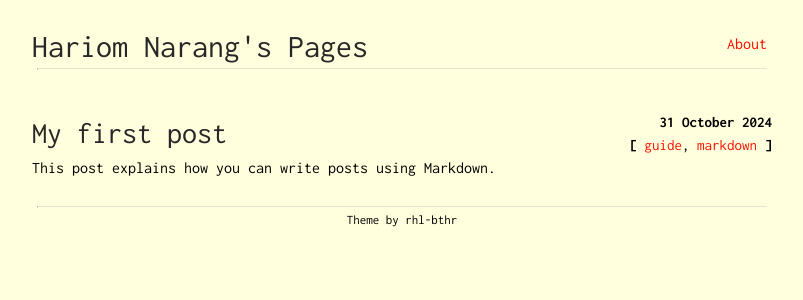
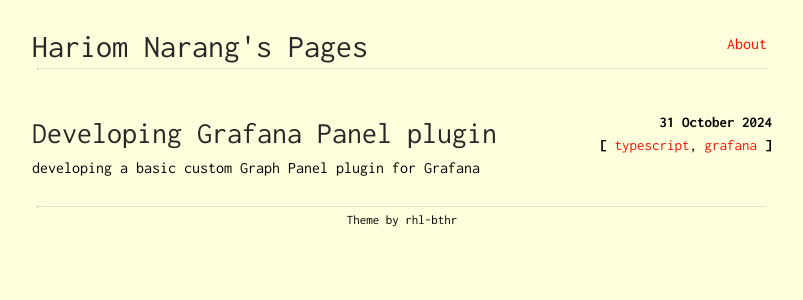
Before and after one commit to narang99/narang99.github.io, a Jekyll site: the page built from index.html, in a window 1280 px wide. Shown: the top 300 px of the page, without its empty margins (238-1041 px from the left). Built offline with Jekyll 4.4.1, drawn with Linux system fonts in a browser that asks for light colours; some of the changed lines change nothing that is shown.

Commit message:
added grafana panel plugin tutorial

````diff
--- a/_posts/2024-10-31-first.md
+++ /dev/null
@@ -1,23 +0,0 @@
----
-layout: post
-title: My first post
-subtitle: This post explains how you can write posts using Markdown.
-tags: [guide, markdown]
----
-
-# Hey this
-1.  first
-2. second
-3. third
-
-## table
-
-| hehe | hihu |
-| ---| --- |
-|ha|jhi|
-
-
-{% highlight python %}
-def hehe():
-    print("joo")
-{% endhighlight %}
--- /dev/null
+++ b/_posts/2024-10-31-grafana-react-panel.md
@@ -0,0 +1,295 @@
+---
+layout: post
+title: Developing Grafana Panel plugin
+subtitle: developing a basic custom Graph Panel plugin for Grafana
+tags: [typescript, grafana]
+---
+
+**NOTE: This is an old post that I've transferred here, the original post is [here in medium](https://medium.com/@hariom.2711/grafana-react-panel-plugins-545cb9afa42d)**
+In a previous project of mine, I had to write some basic panel plugins for the Grafana ecosystem. Now in my searches I couldn't find a lot of good small beginner examples for the React Ecosystem of their plugins. I managed to go through with my job by looking at the component props and types in the library.
+Therefore I thought I'll share my experience for someone who's looking for tutorials of this type.
+**Note:** You can view the final working code for this tutorial [here](https://github.com/narang99/grafana-plugin-tutorial)
+
+---
+
+Grafana React Plugins are written in TypeScript and you need to have basic TypeScript knowledge along with its API in the React ecosystem.
+There are three types of plugins in the Grafana system.
+1. Panel Plugins: These are the plugins you write to make a custom panel.
+2. Datasource Plugins: This facilitates for you to provide your own custom datasource.
+3. App Plugins: With these you can use Grafana API to make app level plugins.
+
+This blog post discusses React panel plugins for Grafana.
+
+# Setup
+
+**Note:** If you know the basic setup and directory structure of Grafana plugins you can skip to the next section.
+
+You can take a look at detailed structure of Grafana plugins [here](https://grafana.com/developers/plugin-tools/tutorials/build-a-panel-plugin#2)
+
+You can create a folder for storing plugins anywhere in your system. You have to add the path of the folder in the Grafana configuration file. Grafana loads up all the plugins you have kept on startup.
+The configuration file should have:
+
+```toml
+[paths]
+plugins = "path/to/GrafanaPlugins"
+```
+
+`@grafana-toolkit` is a CLI which will help you create basic structure of your plugin and also provide build and debug scripts. Think of it as a Grafana plugin equivalent of `create-react-app`
+
+```bash
+npm install -g @grafana/toolkit
+```
+Use `@grafana-toolkit` to create a skeleton for your plugin. Here the plugin name is GraphPlugin
+
+```bash
+npx @grafana/toolkit plugin:create graph-plugin
+cd graph-plugin
+npm install
+```
+
+You’ll see a skeleton directory structure. `module.tsx` (the skeleton structure may have `module.ts`, its easier to change the extension to `tsx`)is the entry-point of the Plugin. `plugin.json` has plugin related metadata. You can change the name attribute to provide a name to your plugin. type can be panel, datasource, app.
+
+
+# Panel Plugin Basics
+
+Your main panel should have props of type `PanelProps<options>`. You have to specify the type for options. options are basically used to enable the user to provide custom settings for your panel. The type you specify for options governs this behavior. For now we keep it empty.
+
+```typescript
+import React from 'react';
+import { PanelProps } from '@grafana/data';
+
+export interface GraphPanelOptions {
+
+};
+
+export const GraphPanel:React.FC<PanelProps<GraphPanelOptions>>
+  = props => {
+  return (
+    <div></div>
+  );
+}
+```
+
+`props` will contain many attributes. Relevant ones for our GraphPanel are `data`, `width`, `height`, `timeRange`.
+`data` attribute contains the whole of your time-series data. Each time-series contains two fields, the first one being your time points and the other one being the function you plot on y-axis. There will be multiple time-series which will come as different lines plotted on the same graph in your `data` attribute depending on your backend. `width`, and `height` contain the actual width and height of the space allocated to your panel when it is rendered on Grafana. `timeRange` is the time range selected by the user.
+
+# Making a Graph Panel
+
+The Graph Panel can be made by the components `Graph` or `GraphWithLegend`. We will use `Graph` for simplicity.
+You need to pass the props correctly to Graph. Here is the definition of type of props defined in `@grafana-ui` for `Graph` component.
+
+
+```typescript
+export interface GraphProps {
+  ariaLabel?: string;
+  children?: JSX.Element | JSX.Element[];
+  series: GraphSeriesXY[];
+  timeRange: TimeRange; // NOTE: we should aim to make `time` a property of the axis, not force it for all graphs
+  timeZone?: TimeZone; // NOTE: we should aim to make `time` a property of the axis, not force it for all graphs
+  showLines?: boolean;
+  showPoints?: boolean;
+  showBars?: boolean;
+  width: number;
+  height: number;
+  isStacked?: boolean;
+  lineWidth?: number;
+  onHorizontalRegionSelected?: (from: number, to: number) => void;
+}
+```
+
+The required props are `width`, `height`, `timeRange`, `series`. You can pass `props.width`, `props.height`, `props.timeRange` to the first three respectively (These are good defaults). series prop holds the data you want to render in your graph. Each line that you see on a normal Grafana is of type `GraphSeriesXY.` Each panel can render multiple lines for different metrics/variables and therefore series is an array of `GraphSeriesXY.` We can construct `series` prop from `props.data.` All time-series data in Grafana is stored and used as an object of type `DataFrame.` It is kind of like data frames in data science if you are familiar with them (like pandas dataframes). `props.data.series` is of type `DataFrame[]`, ie. you have a collection of time-series data stored as an array. Each item in this array corresponds to a single element in your `GraphSeriesXY[]` array. We have to therefore map object of type `DataFrame` to object of type `GraphSeriesXY`. This can be done in a straightforward way as follows:
+
+
+```typescript
+let ser_ind = 0;
+const series: GraphSeriesXY[] = props.data.series.map(item => {
+const timeVals: GraphSeriesValue[] = item.fields[0].values.toArray();
+const yVals: GraphSeriesValue[] = item.fields[1].values.toArray();
+
+const data: GraphSeriesValue[][] = [];
+for (let i = 0; i < timeVals.length; i++) {
+  data.push([timeVals[i], yVals[i]]);
+}
+
+const unixTimeRange = props.timeRange.to.unix() - props.timeRange.from.unix();
+const ser: GraphSeriesXY = {
+  seriesIndex: ser_ind++,
+  yAxis: { index: 0 },
+  isVisible: true,
+  timeField: props.data.series[0].fields[0],
+  valueField: props.data.series[0].fields[1],
+  timeStep: props.width / unixTimeRange,
+  data: data,
+  label: 'some label',
+};
+return ser;
+});
+```
+
+We map through `props.data.series`. Each itemis of type `DataFrame`. The time-series data is stored in the `fields` array of `item`. Each field inside the `fields` array consists of data points for a single axis. We have two axis in our graphs, `time` (`fields[0]`, x axis) and `values` (`fields[1]`, y axis). We construct `data` of type `GraphSeriesValue[][]`. We create `ser` using `data`, `fields` and `timeRange` in unix values. From this transformation we get a `series` array which can be passed to `Graph` component. Make sure to give a distinct index to each item in `series` (`ser_ind` here). You can take a look at type `GraphSeriesXY` if you want to play around with other props like `color`, etc.
+
+# Graph Component
+
+Finally we pass the `series` object to `Graph` component.
+
+```typescript
+return (
+  <div>
+     <Graph
+        height={props.height}
+        width={props.width}
+        series={series}
+        timeRange={props.timeRange}
+        showLines={true}
+      />
+  </div>
+);
+```
+
+# Final Code for GraphPanel
+Here is everything in a single snippet
+
+```typescript
+import React from 'react';
+import { PanelProps, GraphSeriesXY, GraphSeriesValue } from '@grafana/data';
+import { Graph } from '@grafana/ui';
+
+export interface GraphPanelOptions {
+  graphType: string;
+}
+
+export const GraphPanel: React.FC<PanelProps<GraphPanelOptions>> = props => {
+  let ser_ind = 0;
+  const series: GraphSeriesXY[] = props.data.series.map(item => {
+    const timeVals: GraphSeriesValue[] = item.fields[0].values.toArray();
+    const yVals: GraphSeriesValue[] = item.fields[1].values.toArray();
+
+    const data: GraphSeriesValue[][] = [];
+    for (let i = 0; i < timeVals.length; i++) {
+      data.push([timeVals[i], yVals[i]]);
+    }
+
+    const unixTimeRange = props.timeRange.to.unix() - props.timeRange.from.unix();
+    const ser: GraphSeriesXY = {
+      seriesIndex: ser_ind++,
+      yAxis: { index: 0 },
+      isVisible: true,
+      timeField: props.data.series[0].fields[0],
+      valueField: props.data.series[0].fields[1],
+      timeStep: props.width / unixTimeRange,
+      data: data,
+      label: 'some label',
+    };
+    return ser;
+  });
+
+  const showLines = props.options.graphType === 'line';
+  const showBars = props.options.graphType === 'bar';
+  return (
+    <div>
+      <Graph
+        height={props.height}
+        width={props.width}
+        series={series}
+        timeRange={props.timeRange}
+        showLines={showLines}
+        showBars={showBars}
+      />
+    </div>
+  );
+};
+```
+
+# module.tsx
+
+We have to export the `GraphPanel` component wrapped inside the `PanelPlugin` component from Grafana from `module.tsx` (the entry point of the plugin). A basic `module.tsx` would be:
+
+```typescript
+import { PanelPlugin } from '@grafana/data';
+import { GraphPanel, GraphPanelOptions } from './GraphPanel';
+
+export const plugin = new PanelPlugin<GraphPanelOptions>(GraphPanel);
+```
+Thats it. Doing this will create a basic GraphPanel which you can further customize according to your own needs.
+
+# Options
+
+The default Graph Panel provided by Grafana has rich features already and you would need to make your own very rarely for highly specific applications. Many times you would want to give the user custom options for fine-grained user control.
+
+I would suggest looking at this video for uses of options and their basics. The video uses older deprecated API.
+
+<iframe src="https://www.youtube.com/embed/Y31wnP_jDBY?si=c9KQipioUE-a-NAt" frameborder="0" allow="accelerometer; autoplay; clipboard-write; encrypted-media; gyroscope; picture-in-picture; web-share" referrerpolicy="strict-origin-when-cross-origin" allowfullscreen></iframe>
+
+
+I will add a basic option to our `PanelPlugin`. We would add a `radio` button with two options to let the user select between bar graphs and line graphs. First you have to add an attribute inside `GraphPanelOptions` interface.
+
+```typescript
+export interface GraphPanelOptions {
+  graphType: string;
+}
+```
+
+The `options` will be accessible using `props.options`. Here it would have one property: `props.options.graphType`. It would be passed down to your component with the value selected by user.
+
+Now we need to add a radio button for user to choose the type from. We do that in `module.tsx` in the following way.
+```typescript
+import { PanelPlugin } from '@grafana/data';
+import { GraphPanel, GraphPanelOptions } from './GraphPanel';
+
+export const plugin = new PanelPlugin<GraphPanelOptions>(GraphPanel).setPanelOptions(builder => {
+  return builder
+    .addRadio({
+    path: 'graphType',
+    defaultValue: 'line',
+    name: 'Graph Type',
+    settings: {
+      options: [
+          {
+              value: "line",
+              label: "Line"
+          },
+          {
+              value: "bar",
+              label: "Bar"
+          }
+      ],
+    },
+  })
+});
+```
+
+One final step is to add support for these options in `GraphPanel.tsx`. If user has selected **Line** then `showLines` has to be set to `true` in props to `Graph` component. If **Bar** is selected `showBars` has to be set `true`. Following changes are made:
+
+```typescript
+const showLines = (props.options.graphType === 'line');
+const showBars  = (props.options.graphType === 'bar');
+return (
+<div>
+ <Graph
+    height={props.height}
+    width={props.width}
+    series={series}
+    timeRange={props.timeRange}
+    showLines={showLines}
+    showBars={showBars}
+  />
+</div>
+);
+```
+
+Start the grafana server. Use `npm run dev` to build the plugin. Grafana will load plugins at startup but any build changes will be reflected immediately (you don't need to restart). You only need to restart the server when you make a brand new plugin.
+
+# Final Product
+Make a new dashboard. Add a panel. In edit panel, select GraphPlugin (or name of you plugin) in Visualization setting. Options can be changed from Display settings.
+
+
+![Bar option selected for GraphPanel plugin](/assets/grafana-graph-panel-plugin/bar-option.webp)
+
+![Line option selected for GraphPanel plugin](/assets/grafana-graph-panel-plugin/line-option.webp)
+
+# Conclusion
+
+The react ecosystem for plugin development is relatively new for Grafana and thus lacks beginner support and tutorials. The best way to make a plugin is to use a TypeScript IDE and go through the type signatures of the components and their props.
+
+This is the final working code supporting this article.
+[https://github.com/narang99/grafana-plugin-tutorial](https://github.com/narang99/grafana-plugin-tutorial)
--- a/css/main.scss
+++ b/css/main.scss
@@ -6,11 +6,27 @@
 
 $accent: #FF0F00;
 
+$inline-code-block-bg: #d4d48e;
+
 $max-width: 740px;
 $med-width: 600px;
 $small-width: 480px;
 
 // Basic
+
+iframe {
+    width: 480;
+    height: 360;
+    margin: 0 auto;
+    display: block;
+    border-style:none;
+}
+
+.language-plaintext.highlighter-rouge {
+  background-color: $inline-code-block-bg;
+  border-radius: 5px;
+  padding: 2px;
+}
 
 body {
     margin: 0;
@@ -32,8 +48,8 @@
 }
 
 pre {
-  padding: 1em;
-  border-radius: 10px;
+  padding: 1rem;
+  overflow-x: auto;
 }
 
 .pull-left {
--- a/css/monokai.css
+++ b/css/monokai.css
@@ -1,5 +1,5 @@
 .highlight .hll { background-color: #49483e }
-.highlight  { background: #272822; color: #f8f8f2 }
+.highlight  { background: #272822; color: #f8f8f2}
 .highlight .c { color: #75715e } /* Comment */
 .highlight .err { color: #960050; background-color: #1e0010 } /* Error */
 .highlight .k { color: #66d9ef } /* Keyword */
````
Also changed, not shown: assets/grafana-graph-panel-plugin/bar-option.webp (added), assets/grafana-graph-panel-plugin/line-option.webp (added).
